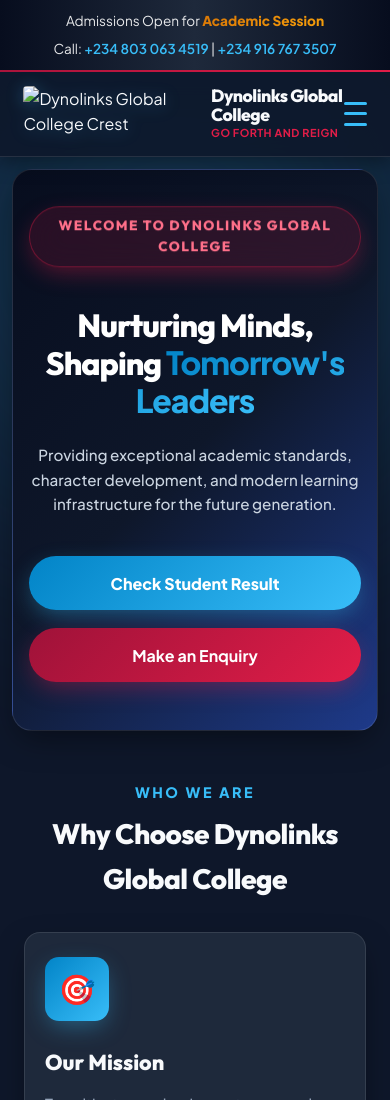
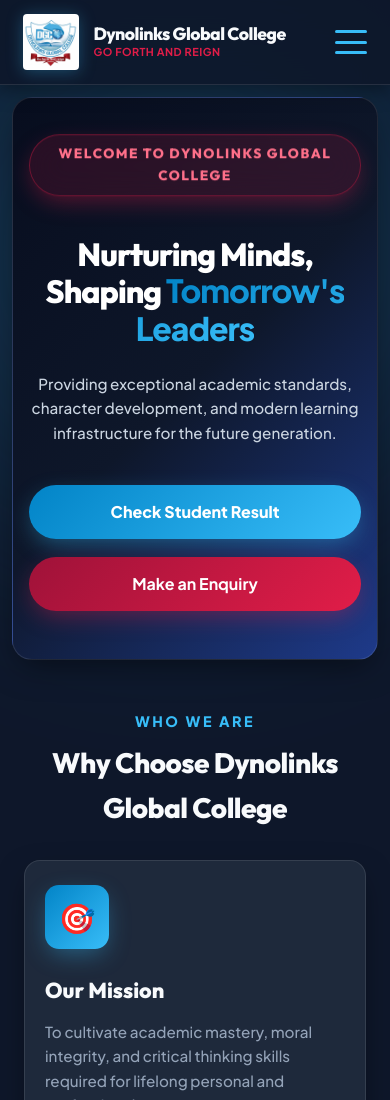
Before and after one commit to detanjunior67/dynolinksglobalcollege-result-portal, a website: page public/index.html in a window 390 px wide. Shown: the top 1100 px of the page. Drawn offline with Linux system fonts and the light colour scheme.

Commit message:
Optimization

```diff
--- a/public/index.html
+++ b/public/index.html
@@ -12,11 +12,11 @@
         :root {
             /* Rich Vibrant Dark Base */
             --bg-dark: #070D1E;          /* Deepest Navy */
-            --bg-body: #0E172A;          /* Slate Dark Background (No White BG) */
+            --bg-body: #0E172A;          /* Slate Dark Background */
             --card-dark: #1E293B;        /* High-contrast Card Surface */
             --card-glass: rgba(30, 41, 59, 0.7);
 
-            /* Multi-Color Palette (Extracted from Crest) */
+            /* Multi-Color Palette */
             --crest-blue-light: #38BDF8; /* Cyan/Light Blue */
             --crest-blue-mid: #0284C7;   /* Medium Blue */
             --crest-blue-dark: #1E3A8A;  /* Deep Crest Blue */
@@ -108,41 +108,6 @@
         @keyframes float {
             0%, 100% { transform: translateY(0px); }
             50% { transform: translateY(-12px); }
-        }
-
-        /* Top Bar Gradient */
-        .top-bar {
-            background: linear-gradient(90deg, #070D1E 0%, #1E293B 50%, #070D1E 100%);
-            color: rgba(255, 255, 255, 0.9);
-            padding: 12px 6%;
-            font-size: 0.85rem;
-            display: flex;
-            justify-content: space-between;
-            align-items: center;
-            border-bottom: 2px solid;
-            border-image: var(--grad-red) 1;
-            position: relative;
-            z-index: 1002;
-            flex-wrap: wrap;
-            gap: 12px;
-        }
-
-        .top-bar span {
-            background: var(--grad-gold);
-            -webkit-background-clip: text;
-            -webkit-text-fill-color: transparent;
-            font-weight: 800;
-        }
-
-        .top-bar a {
-            color: var(--crest-blue-light);
-            text-decoration: none;
-            transition: color 0.2s;
-            font-weight: 600;
-        }
-
-        .top-bar a:hover {
-            color: var(--crest-gold);
         }
 
         .admin-link {
@@ -396,7 +361,6 @@
             box-shadow: 0 12px 30px rgba(225, 29, 72, 0.5);
         }
 
-        /* Section Layouts & Typography */
         section {
             max-width: 1140px;
             margin: clamp(50px, 8vw, 110px) auto;
@@ -427,7 +391,6 @@
             letter-spacing: -0.5px;
         }
 
-        /* About Cards (Dark Surface Cards) */
         .about-cards {
             display: grid;
             grid-template-columns: repeat(auto-fit, minmax(280px, 1fr));
@@ -488,7 +451,6 @@
             font-weight: 500;
         }
 
-        /* Academic Programs Grid */
         .programs-grid {
             display: grid;
             grid-template-columns: repeat(auto-fit, minmax(280px, 1fr));
@@ -576,7 +538,6 @@
             font-weight: 800;
         }
 
-        /* ADMISSION FORM STYLING (Dark High-Contrast Theme) */
         .admission-paper {
             background: var(--card-dark);
             border-radius: var(--radius-lg);
@@ -584,6 +545,7 @@
             box-shadow: var(--shadow-float);
             position: relative;
             border: 1px solid var(--border-dark);
+            width: 100%;
         }
 
         .admission-paper-header {
@@ -663,7 +625,6 @@
             font-size: 0.9rem;
         }
 
-        /* SSS Track Box Selector */
         .sss-track-box {
             display: none;
             grid-column: span 2;
@@ -696,7 +657,6 @@
             color: var(--text-light);
         }
 
-        /* Office Section */
         .office-use-section {
             margin-top: 32px;
             padding-top: 24px;
@@ -710,7 +670,6 @@
             margin-bottom: 16px;
         }
 
-        /* Modern Modals */
         .modal-overlay {
             display: none;
             position: fixed;
@@ -725,6 +684,7 @@
             justify-content: center;
             padding: 16px;
             animation: fadeIn 0.3s cubic-bezier(0.16, 1, 0.3, 1);
+            box-sizing: border-box;
         }
 
         @keyframes fadeIn {
@@ -743,6 +703,7 @@
             position: relative;
             box-shadow: 0 30px 60px rgba(0, 0, 0, 0.6);
             border: 1px solid var(--border-dark);
+            box-sizing: border-box;
         }
 
         .close-modal {
@@ -783,11 +744,12 @@
             padding: 12px 16px;
             border: 1px solid var(--border-dark);
             border-radius: 10px;
-            font-size: 1rem; /* Prevent iOS zoom */
+            font-size: 1rem;
             background-color: var(--bg-body);
             color: var(--text-light);
             transition: all 0.25s ease;
             font-weight: 500;
+            box-sizing: border-box;
         }
 
         input:focus, select:focus, textarea:focus {
@@ -822,7 +784,6 @@
             box-shadow: 0 12px 25px rgba(56, 189, 248, 0.5);
         }
 
-        /* Admin Table Styling */
         .admin-summary-box {
             background: var(--bg-dark) !important;
             border-radius: var(--radius-md);
@@ -830,6 +791,8 @@
             overflow: hidden;
             border: 1px solid var(--border-dark);
             position: relative;
+            width: 100%;
+            box-sizing: border-box;
         }
 
         .table-responsive {
@@ -843,7 +806,6 @@
             width: 100%;
             border-collapse: collapse;
             font-size: 0.9rem;
-            min-width: 600px;
         }
 
         .enquiry-table th, .enquiry-table td {
@@ -985,15 +947,7 @@
             font-weight: 600;
         }
 
-        /* Mobile Responsive Media Queries */
         @media (max-width: 768px) {
-            .top-bar {
-                flex-direction: column;
-                text-align: center;
-                gap: 6px;
-                padding: 10px 16px;
-            }
-
             .logo-text {
                 font-size: 1.1rem;
             }
@@ -1064,8 +1018,14 @@
             }
 
             .modal-card {
-                padding: 24px 16px 20px;
+                padding: 24px 12px 20px;
                 max-height: 94vh;
+                width: 100%;
+                max-width: 100%;
+            }
+
+            .enquiry-table {
+                min-width: 500px;
             }
 
             .close-modal {
@@ -1087,16 +1047,9 @@
     <div class="ambient-blob blob-2"></div>
     <div class="ambient-blob blob-3"></div>
 
-    <div class="top-bar">
-        <div>Admissions Open for <span>Academic Session</span></div>
-        <div>
-            Call: <a href="tel:+2348030634519">+234 803 063 4519</a> | <a href="tel:+2349167673507">+234 916 767 3507</a>
-        </div>
-    </div>
-
     <header>
         <div class="logo-container">
-            <img class="logo-img" src="C:\Users\TOSHIBA\Videos\XenderDownload\phone\image\2026-09\IMG-20260901-WA0213.jpg" alt="Dynolinks Global College Crest">
+            <img class="logo-img" src="logo.jpg" alt="Dynolinks Global College Crest">
             <div class="logo-text-group">
                 <div class="logo-text">Dynolinks Global College</div>
                 <div class="logo-motto">Go forth and reign</div>
@@ -1684,7 +1637,7 @@
 
         function checkSssClass(selectedClass) {
             const trackBox = document.getElementById('sssTrackBox');
-            if (selectedClass.startsWith('SS')) {
+            if (selectedClass && selectedClass.startsWith('SS')) {
                 trackBox.style.display = 'block';
             } else {
                 trackBox.style.display = 'none';
--- a/public/style.css
+++ b/public/style.css
@@ -382,7 +382,6 @@
     color: #0B192C;
 }
 
-/* TABLE RESPONSIVE WRAPPER */
 .table-responsive {
     width: 100%;
     max-width: 100%;
@@ -394,7 +393,7 @@
 
 .result-table {
     width: 100%;
-    min-width: 520px; /* Ensures columns stay properly formatted on small screens */
+    min-width: 520px;
     border-collapse: collapse;
     font-size: 0.9rem;
 }
@@ -556,7 +555,6 @@
     }
 }
 
-/* PRINT & PDF GENERATION SETTINGS */
 @media print {
     .table-responsive {
         overflow-x: visible !important;
```
Also changed, not shown: public/portal.html (+2 -2 lines), public/logo.jpg (added).
